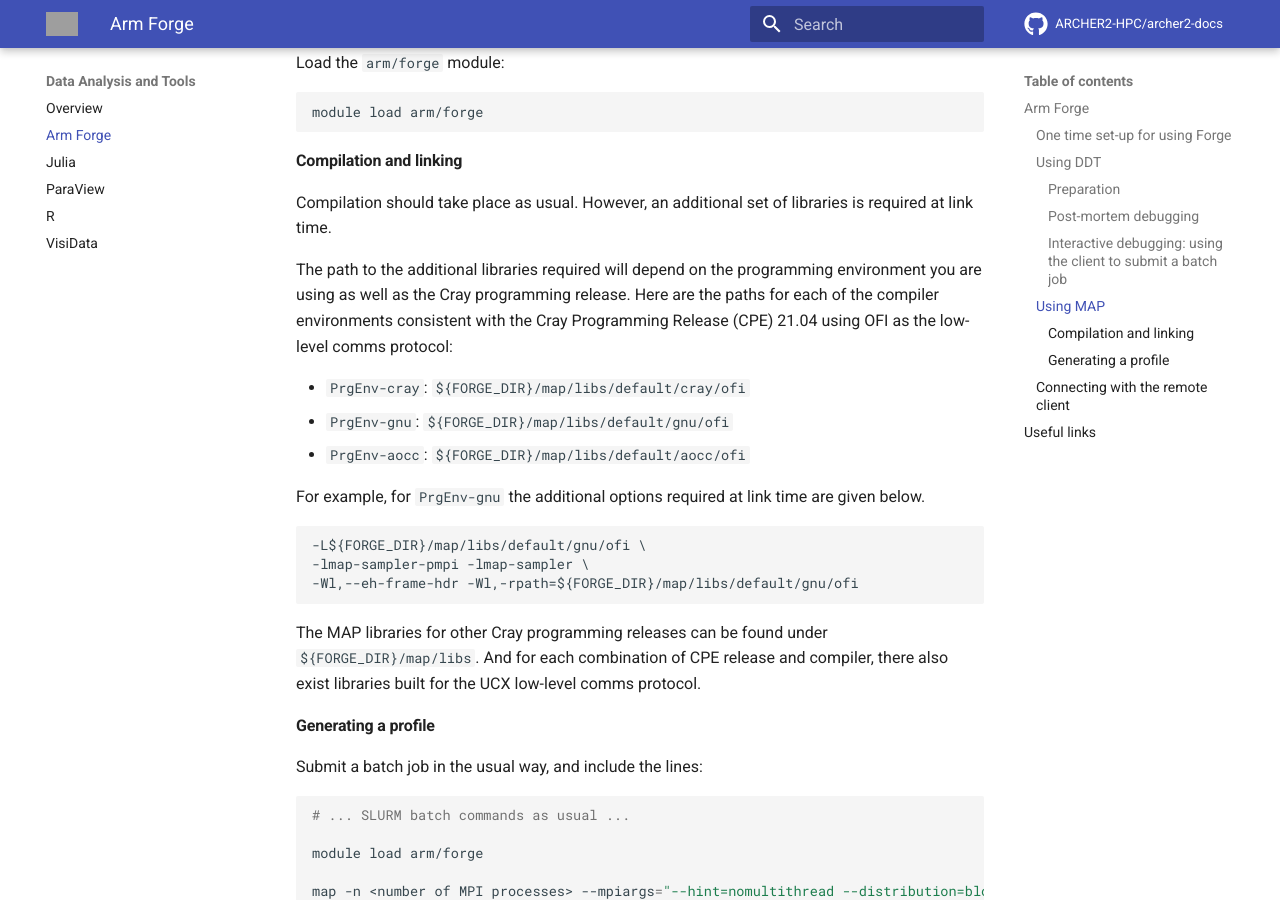
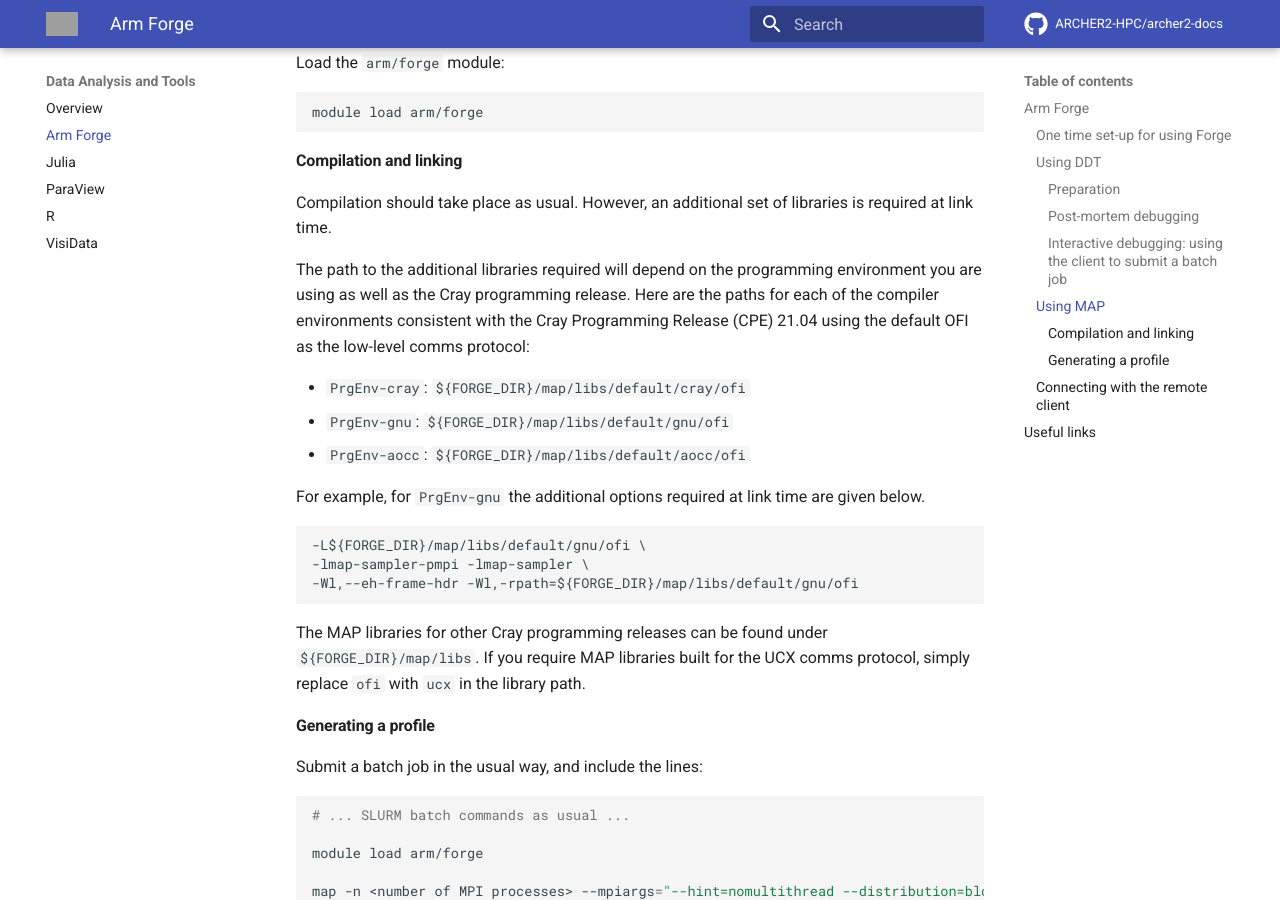
Before and after one commit to ARCHER2-HPC/archer2-docs, an MkDocs documentation site: the page built from docs/data-tools/arm-forge.md, in a window 1280 px wide and 900 px high, scrolled down 4146 px. Built offline with MkDocs 1.6.1 and Material for MkDocs 9.7.7, drawn with Linux system fonts in a browser that asks for light colours; comment, search, counter and statistics services are not loaded; grey boxes are pictures that could not be loaded.

Commit message:
Minor updates

````diff
--- a/docs/data-tools/arm-forge.md
+++ b/docs/data-tools/arm-forge.md
@@ -183,7 +183,8 @@
 The path to the additional libraries required will depend on the programming
 environment you are using as well as the Cray programming release. Here are
 the paths for each of the compiler environments consistent with the
-Cray Programming Release (CPE) 21.04 using OFI as the low-level comms protocol:
+Cray Programming Release (CPE) 21.04 using the default OFI as the low-level
+comms protocol:
 
 - `PrgEnv-cray`: `${FORGE_DIR}/map/libs/default/cray/ofi`
 - `PrgEnv-gnu`: `${FORGE_DIR}/map/libs/default/gnu/ofi`
@@ -198,8 +199,8 @@
 ```
 
 The MAP libraries for other Cray programming releases can be found under
-`${FORGE_DIR}/map/libs`. And for each combination of CPE release and compiler,
-there also exist libraries built for the UCX low-level comms protocol.
+`${FORGE_DIR}/map/libs`. If you require MAP libraries built for the UCX
+comms protocol, simply replace `ofi` with `ucx` in the library path.
 
 #### Generating a profile
 
````
